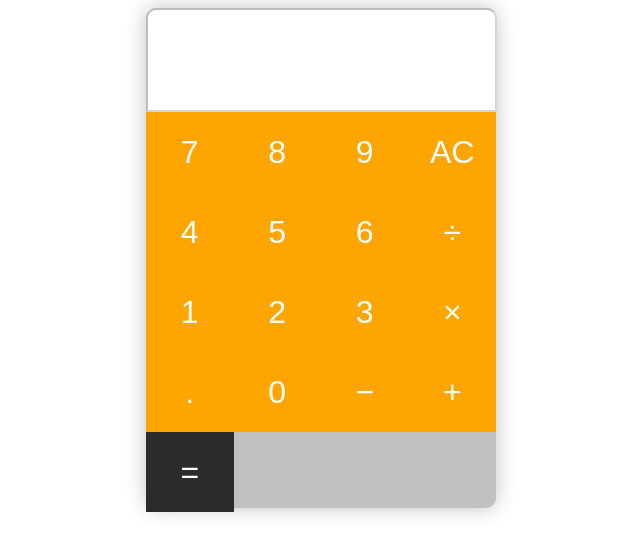
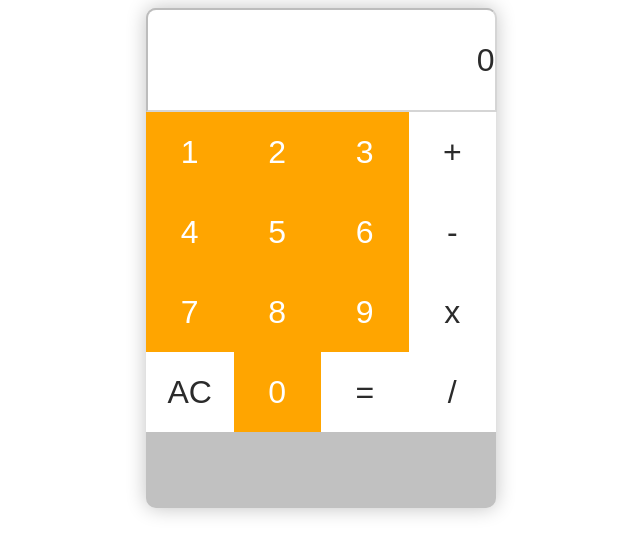
Before and after one commit to MrRayyanBorg/SQA_Assignment_2_Calculator, a plain HTML site: page index.html in a window 1280 px wide. Both pictures are taken after a click on the button "AC". Shown: the whole page, without its empty margins (327-967 px from the left). Drawn offline with Linux system fonts and the light colour scheme.

Commit message:
Initial commit

```diff
--- a/index.html
+++ b/index.html
@@ -8,23 +8,25 @@
 <div class="calculator">
   <input type="text" id="display" disabled>
   <div class="buttons">
-    <button value="7" class="operator">7</button>
-    <button value="8" class="operator">8</button>
-    <button value="9" class="operator">9</button>
-    <button class="operator" value="clear">AC</button>
-    <button value="4" class="operator">4</button>
-    <button value="5" class="operator">5</button>
-    <button value="6" class="operator">6</button>
-    <button value="/" class="operator">&divide;</button>
-    <button value="1" class="operator">1</button>
-    <button value="2" class="operator">2</button>
-    <button value="3" class="operator">3</button>
-    <button value="*" class="operator">&times;</button>
-    <button value="." class="operator">.</button>
-    <button value="0" class="operator">0</button>
-    <button value="-" class="operator">&minus;</button>
-    <button value="+" class="operator">+</button>
-    <button value="=" class="eval">=</button>
+    <button value="1" class="operator" onclick="appendToDisplay(this.value)">1</button>
+    <button value="2" class="operator" onclick="appendToDisplay(this.value)">2</button>
+    <button value="3" class="operator" onclick="appendToDisplay(this.value)">3</button>
+    <button value="+" onclick="performOperation(this.value)">+</button>
+
+    <button value="4" class="operator" onclick="appendToDisplay(this.value)">4</button>
+    <button value="5" class="operator" onclick="appendToDisplay(this.value)">5</button>
+    <button value="6" class="operator" onclick="appendToDisplay(this.value)">6</button>
+    <button value="-" onclick="performOperation(this.value)">-</button>
+
+    <button value="7" class="operator" onclick="appendToDisplay(this.value)">7</button>
+    <button value="8" class="operator" onclick="appendToDisplay(this.value)">8</button>
+    <button value="9" class="operator" onclick="appendToDisplay(this.value)">9</button>
+    <button value="*" onclick="performOperation(this.value)">x</button>
+
+    <button value="clear" onclick="clearDisplay()">AC</button>
+    <button value="0" class="operator" onclick="appendToDisplay(this.value)">0</button>
+    <button value="=" onclick="performOperation(this.value)">=</button>
+    <button value="/" onclick="performOperation(this.value)">/</button>
   </div>
 </div>
     <script type="text/javascript" src="script.js"></script>
--- a/script.js
+++ b/script.js
@@ -0,0 +1,104 @@
+// Get the display element and the buttons
+const display = document.getElementById("display");
+
+// Define variables for the display value, pending value, and current operation
+let displayValue = "0";
+let pendingValue;
+let evaluation;
+
+// Function to append value to the display
+function appendToDisplay(value) {
+  if (displayValue === "0") {
+    displayValue = value;
+  } else {
+    displayValue += value;
+  }
+  display.value = displayValue;
+}
+
+// Function to perform the operation
+function performOperation(value) {
+  switch (value) {
+    case "+":
+      pendingValue = add(pendingValue, displayValue);
+      displayValue = "0";
+      evaluation = "+";
+      break;
+    case "-":
+      pendingValue = subtract(pendingValue, displayValue);
+      displayValue = "0";
+      evaluation = "-";
+      break;
+    case "*":
+      pendingValue = multiply(pendingValue, displayValue);
+      displayValue = "0";
+      evaluation = "*";
+      break;
+    case "/":
+      pendingValue = divide(pendingValue, displayValue);
+            displayValue = "0";
+      evaluation = "/";
+      break;
+    case "=":
+      if (pendingValue && evaluation) {
+        displayValue = String(eval(pendingValue + evaluation + displayValue));
+        pendingValue = undefined;
+        evaluation = undefined;
+      }
+      break;
+    case "c":
+      displayValue = "0";
+      pendingValue = undefined;
+      evaluation = undefined;
+      break;
+    default:
+      break;
+  }
+  display.value = displayValue;
+}
+
+// Function to perform the operations
+function add(pending, current) {
+  if (pending) {
+    return String(Number(pending) + Number(current));
+  } else {
+    return current;
+  }
+}
+
+function subtract(pending, current) {
+  if (pending) {
+    return String(Number(pending) - Number(current));
+  } else {
+    return current;
+  }
+}
+
+function multiply(pending, current) {
+  if (pending) {
+    return String(Number(pending) * Number(current));
+  } else {
+    return current;
+  }
+}
+
+function divide(pending, current) {
+  if (pending) {
+    // Handle the divide by zero case
+    if(current == 0){
+      return "error";
+    }else{
+      return String(Number(pending) / Number(current));
+    }
+  } else {
+    return current;
+  }
+}
+
+// Function to perform clear the display
+function clearDisplay() {
+  displayValue = "0";
+  pendingValue = undefined;
+  evaluation = undefined;
+  display.value = displayValue;
+}
```
